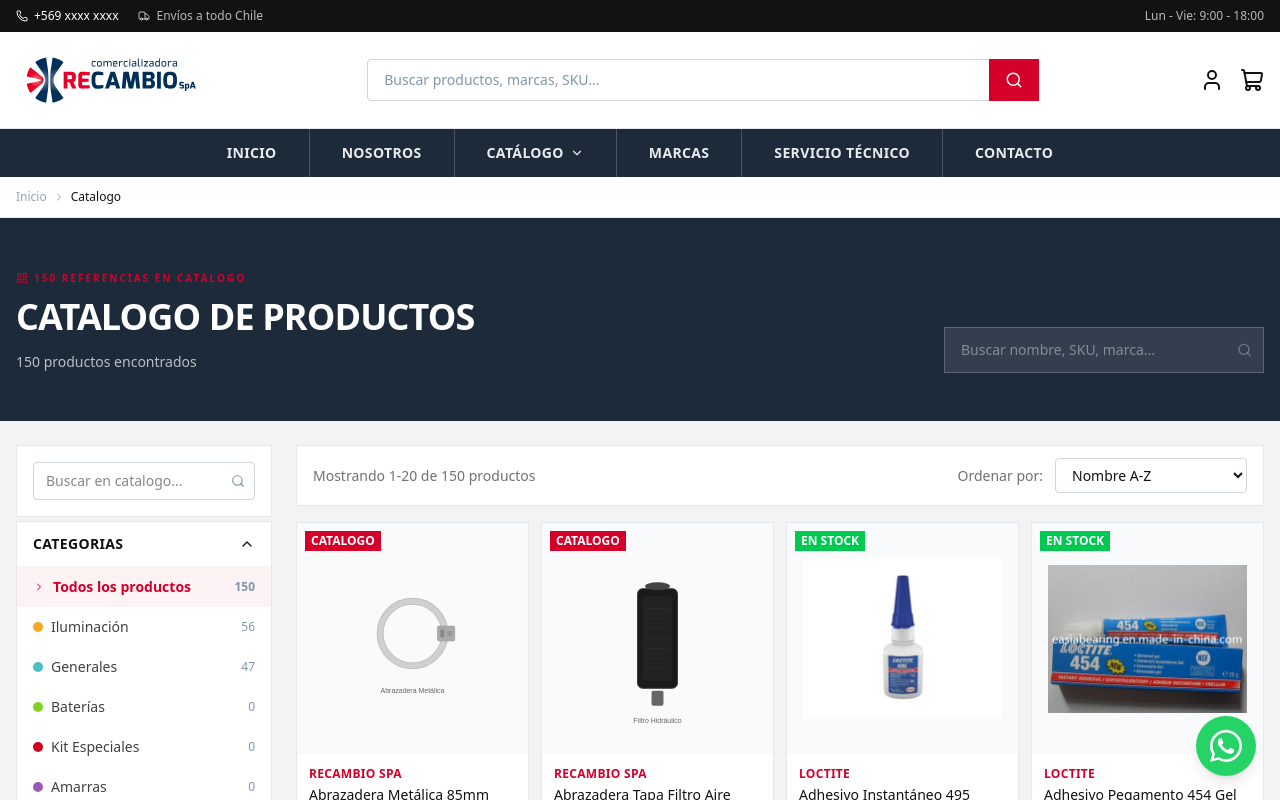
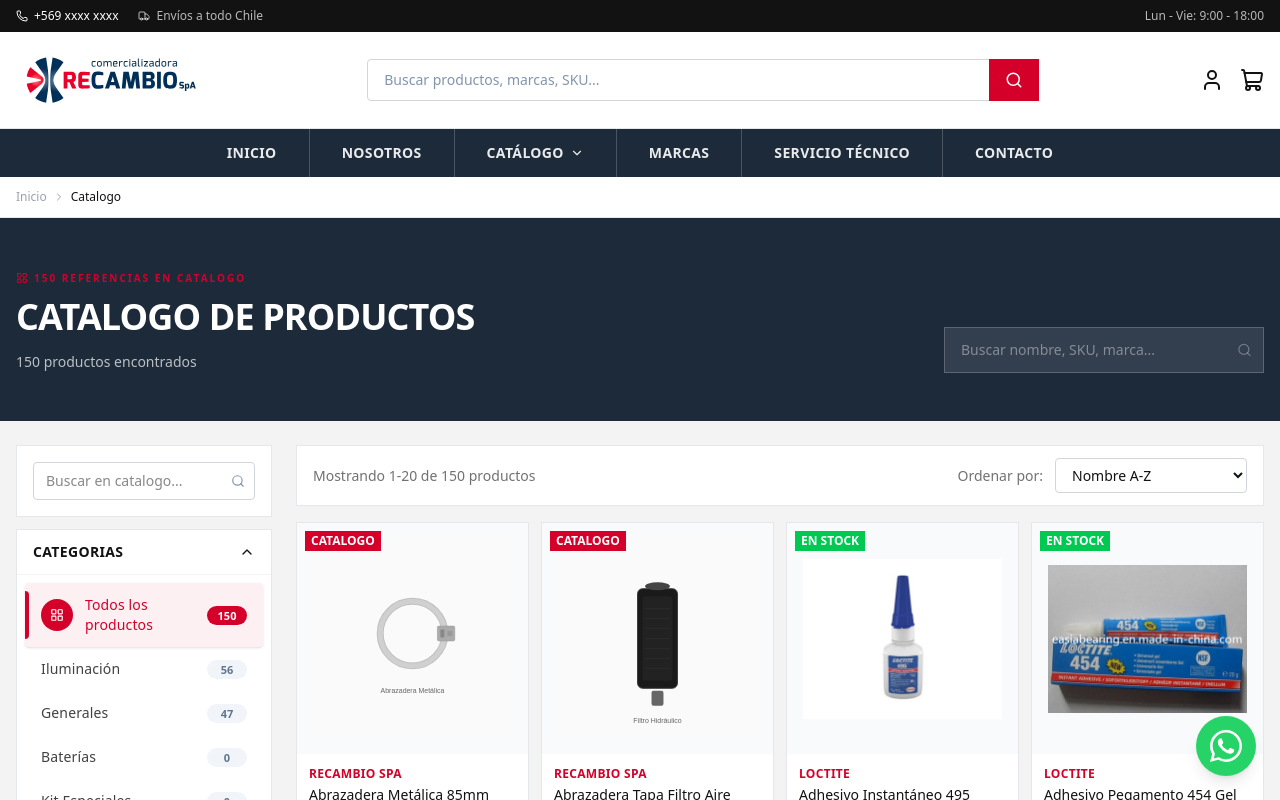
Before and after one commit to anroltec/recambiospa.cl, a Next.js app: page /collections in a window 1280 px wide. Shown: the top 800 px of the page. Built offline with nearby package versions, Linux system fonts and the light colour scheme.

Commit message:
feat(catalog): improve filters and shopify resilience

```diff
--- a/src/components/catalog/CatalogListing.tsx
+++ b/src/components/catalog/CatalogListing.tsx
@@ -163,7 +163,7 @@
   }, []);
 
   const sidebar = (
-    <div className="space-y-1">
+    <div className="space-y-3">
       <div className="bg-white border border-gray-200 p-4">
         <div className="relative">
           <input
@@ -194,35 +194,71 @@
           />
         </button>
         {expandedSections.categories && (
-          <div className="border-t border-gray-100">
+          <div className="border-t border-gray-100 px-2 py-2">
             <button
               onClick={() => handleCategoryChange("")}
-              className={`w-full flex items-center justify-between px-4 py-2.5 text-left text-sm transition-colors hover:bg-light ${
-                !selectedCategory ? "bg-primary/5 text-primary font-semibold" : "text-dark/80"
+              className={`group relative flex w-full items-center gap-3 rounded-sm px-4 py-3 text-left text-sm transition-all ${
+                !selectedCategory
+                  ? "bg-primary/6 text-primary shadow-sm"
+                  : "text-dark/80 hover:bg-slate-50"
               }`}
             >
-              <span className="flex items-center gap-2">
-                <ChevronRight size={12} />
+              <span
+                className={`absolute inset-y-2 left-0 w-1 rounded-r-full transition-colors ${
+                  !selectedCategory ? "bg-primary" : "bg-transparent group-hover:bg-slate-200"
+                }`}
+              />
+              <span
+                className={`flex h-8 w-8 flex-shrink-0 items-center justify-center rounded-full border transition-colors ${
+                  !selectedCategory
+                    ? "border-primary/15 bg-primary text-white"
+                    : "border-slate-200 bg-white text-slate-400 group-hover:border-slate-300"
+                }`}
+              >
+                <LayoutGrid size={14} />
+              </span>
+              <span className="min-w-0 flex-1 font-medium tracking-[0.01em]">
                 Todos los productos
               </span>
-              <span className="text-xs text-steel">{products.length}</span>
+              <span
+                className={`inline-flex min-w-10 justify-center rounded-full px-2.5 py-1 text-[11px] font-semibold leading-none transition-colors ${
+                  !selectedCategory
+                    ? "bg-primary text-white"
+                    : "bg-slate-100 text-slate-500 group-hover:bg-white"
+                }`}
+              >
+                {products.length}
+              </span>
             </button>
             {categories.map((category) => (
               <button
                 key={category.id}
                 onClick={() => handleCategoryChange(selectedCategory === category.id ? "" : category.id)}
-                className={`w-full flex items-center justify-between px-4 py-2.5 text-left text-sm transition-colors hover:bg-light ${
-                  selectedCategory === category.id ? "bg-primary/5 text-primary font-semibold" : "text-dark/80"
+                className={`group relative flex w-full items-center gap-3 rounded-sm px-4 py-3 text-left text-sm transition-all ${
+                  selectedCategory === category.id
+                    ? "bg-primary/6 text-primary shadow-sm"
+                    : "text-dark/80 hover:bg-slate-50"
                 }`}
               >
-                <span className="flex items-center gap-2">
-                  <span
-                    className="w-2.5 h-2.5 rounded-full flex-shrink-0"
-                    style={{ backgroundColor: category.color }}
-                  />
+                <span
+                  className={`absolute inset-y-2 left-0 w-1 rounded-r-full transition-colors ${
+                    selectedCategory === category.id
+                      ? "bg-primary"
+                      : "bg-transparent group-hover:bg-slate-200"
+                  }`}
+                />
+                <span className="min-w-0 flex-1 font-medium tracking-[0.01em]">
                   {category.name}
                 </span>
-                <span className="text-xs text-steel">{categoryCount[category.id] || 0}</span>
+                <span
+                  className={`inline-flex min-w-10 justify-center rounded-full px-2.5 py-1 text-[11px] font-semibold leading-none transition-colors ${
+                    selectedCategory === category.id
+                      ? "bg-primary text-white"
+                      : "bg-slate-100 text-slate-500 group-hover:bg-white"
+                  }`}
+                >
+                  {categoryCount[category.id] || 0}
+                </span>
               </button>
             ))}
           </div>
--- a/src/lib/catalog-taxonomy.ts
+++ b/src/lib/catalog-taxonomy.ts
@@ -1,15 +1,15 @@
 import type { Category } from "@/types/product";
 
 export const categoryDirectory: Category[] = [
-  { id: "iluminacion", name: "Iluminacion", color: "#F5A623" },
+  { id: "iluminacion", name: "Iluminaci\u00f3n", color: "#F5A623" },
   { id: "generales", name: "Generales", color: "#4ABFBF" },
-  { id: "baterias", name: "Baterias", color: "#7ED321" },
+  { id: "baterias", name: "Bater\u00edas", color: "#7ED321" },
   { id: "kit-especiales", name: "Kit Especiales", color: "#D0021B" },
   { id: "amarras", name: "Amarras", color: "#9B59B6" },
   { id: "herramientas", name: "Herramientas", color: "#3498DB" },
   { id: "extintores", name: "Extintores", color: "#E74C3C" },
-  { id: "calefaccion", name: "Calefaccion", color: "#2ECC71" },
-  { id: "electrico", name: "Electrico", color: "#F39C12" },
+  { id: "calefaccion", name: "Calefacci\u00f3n", color: "#2ECC71" },
+  { id: "electrico", name: "El\u00e9ctrico", color: "#F39C12" },
   { id: "seguridad", name: "Seguridad", color: "#1ABC9C" },
   { id: "adhesivos", name: "Adhesivos y Selladores", color: "#8E44AD" },
   { id: "otros", name: "Otros", color: "#95A5A6" },
--- a/src/lib/catalog.ts
+++ b/src/lib/catalog.ts
@@ -1,6 +1,5 @@
 import "server-only";
 
-import { cache } from "react";
 import type { CartApiResponse, CartLineItem } from "@/types/cart";
 import type { Category, Product } from "@/types/product";
 import {
@@ -26,6 +25,7 @@
 } from "@/lib/shopify";
 
 const SHOPIFY_DEBUG_ENABLED = process.env.SHOPIFY_DEBUG === "1";
+const CATALOG_CACHE_TTL_MS = 60_000;
 
 export interface CatalogData {
   products: Product[];
@@ -193,7 +193,14 @@
   return "Unknown Shopify storefront error.";
 }
 
-const getAllShopifyProducts = cache(async (): Promise<ShopifyProduct[]> => {
+let cachedShopifyProducts: ShopifyProduct[] | null = null;
+let cachedShopifyProductsExpiresAt = 0;
+let shopifyProductsPromise: Promise<ShopifyProduct[]> | null = null;
+let cachedCatalogData: CatalogData | null = null;
+let cachedCatalogDataExpiresAt = 0;
+let catalogDataPromise: Promise<CatalogData> | null = null;
+
+async function loadAllShopifyProducts(): Promise<ShopifyProduct[]> {
   const allProducts: ShopifyProduct[] = [];
   let after: string | null | undefined = null;
 
@@ -209,18 +216,43 @@
   }
 
   return allProducts;
-});
+}
+
+async function getAllShopifyProducts(): Promise<ShopifyProduct[]> {
+  if (cachedShopifyProducts && cachedShopifyProductsExpiresAt > Date.now()) {
+    return cachedShopifyProducts;
+  }
+
+  if (!shopifyProductsPromise) {
+    shopifyProductsPromise = loadAllShopifyProducts();
+  }
+
+  try {
+    const products = await shopifyProductsPromise;
+    cachedShopifyProducts = products;
+    cachedShopifyProductsExpiresAt = Date.now() + CATALOG_CACHE_TTL_MS;
+    return products;
+  } catch (error) {
+    if (cachedShopifyProducts) {
+      return cachedShopifyProducts;
+    }
+
+    shopifyProductsPromise = null;
+    throw error;
+  } finally {
+    shopifyProductsPromise = null;
+  }
+}
 
 export function isCatalogConnectionError(error: unknown): error is CatalogConnectionError {
   return error instanceof CatalogConnectionError;
 }
 
-export const getCatalogData = cache(async (): Promise<CatalogData> => {
+async function loadCatalogData(): Promise<CatalogData> {
   if (!hasShopifyStorefrontEnv()) {
     return getLocalCatalogData();
   }
 
-  try {
   const products = (await getAllShopifyProducts()).map(mapShopifyProductToProduct);
   const brands = [...new Set(products.map((product) => product.brand))].sort(
     (left, right) => left.localeCompare(right)
@@ -231,7 +263,28 @@
     categories: categoryDirectory,
     brands,
   };
+}
+
+export async function getCatalogData(): Promise<CatalogData> {
+  if (cachedCatalogData && cachedCatalogDataExpiresAt > Date.now()) {
+    return cachedCatalogData;
+  }
+
+  if (!catalogDataPromise) {
+    catalogDataPromise = loadCatalogData();
+  }
+
+  try {
+    const data = await catalogDataPromise;
+    cachedCatalogData = data;
+    cachedCatalogDataExpiresAt = Date.now() + CATALOG_CACHE_TTL_MS;
+    hasLoggedShopifyConnectionError = false;
+    return data;
   } catch (error) {
+    if (cachedCatalogData) {
+      return cachedCatalogData;
+    }
+
     if (!hasLoggedShopifyConnectionError) {
       hasLoggedShopifyConnectionError = true;
       console.warn(
@@ -240,8 +293,10 @@
     }
 
     throw new CatalogConnectionError();
+  } finally {
+    catalogDataPromise = null;
   }
-});
+}
 
 export async function getCatalogProductByCode(code: string): Promise<Product | null> {
   const { products } = await getCatalogData();
--- a/src/lib/shopify.ts
+++ b/src/lib/shopify.ts
@@ -52,6 +52,16 @@
 
 export interface ShopifyProductsPage {
   products: ShopifyProduct[];
+  pageInfo: PageInfo;
+}
+
+export interface ShopifyCollection {
+  handle: string;
+  title: string;
+}
+
+export interface ShopifyCollectionsPage {
+  collections: ShopifyCollection[];
   pageInfo: PageInfo;
 }
 
@@ -174,6 +184,11 @@
   }
 `;
 
+const COLLECTION_FIELDS = `
+  handle
+  title
+`;
+
 const CART_FIELDS = `
   id
   checkoutUrl
@@ -258,6 +273,40 @@
   return {
     products: data.products.edges.map((edge) => edge.node),
     pageInfo: data.products.pageInfo,
+  };
+}
+
+export async function getCollectionsPage(
+  first = 100,
+  after?: string | null
+): Promise<ShopifyCollectionsPage> {
+  const data = await shopifyFetch<{
+    collections: {
+      edges: { node: ShopifyCollection }[];
+      pageInfo: PageInfo;
+    };
+  }>(
+    `
+      query GetCollectionsPage($first: Int!, $after: String) {
+        collections(first: $first, after: $after, sortKey: TITLE) {
+          edges {
+            node {
+              ${COLLECTION_FIELDS}
+            }
+          }
+          pageInfo {
+            hasNextPage
+            endCursor
+          }
+        }
+      }
+    `,
+    { first, after: after ?? null }
+  );
+
+  return {
+    collections: data.collections.edges.map((edge) => edge.node),
+    pageInfo: data.collections.pageInfo,
   };
 }
 
--- a/src/types/product.ts
+++ b/src/types/product.ts
@@ -19,6 +19,7 @@
   id: string;
   name: string;
   color: string;
+  handle?: string;
 }
 
 export interface Brand {
```
Lines whose indentation alone changed are shown as unchanged.
